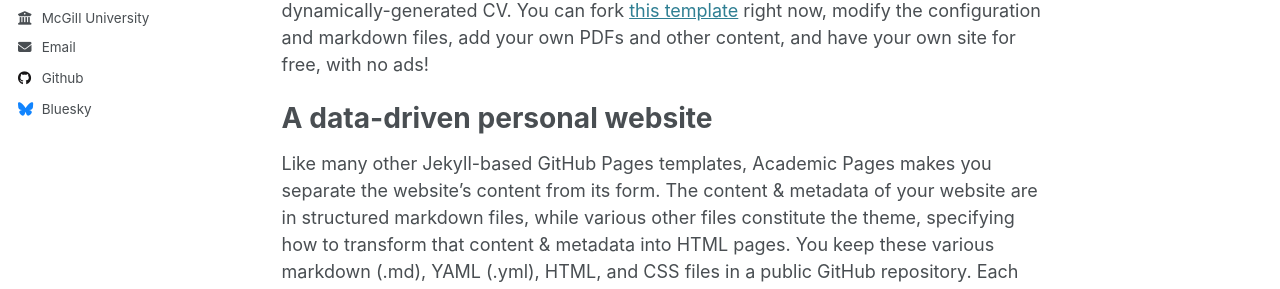
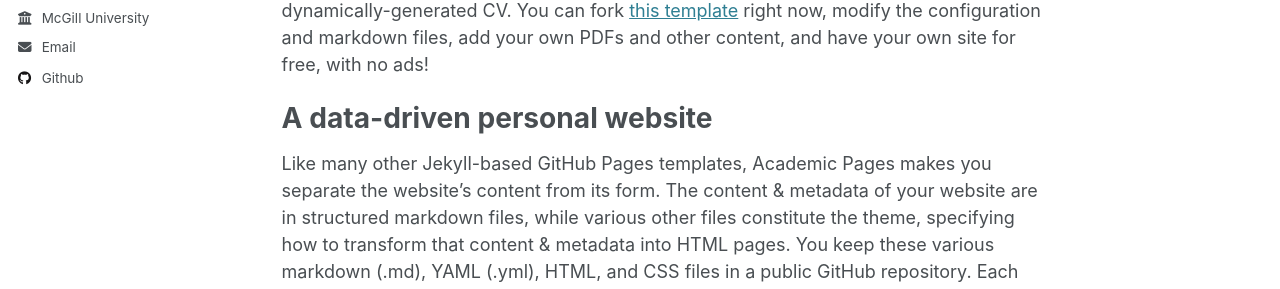
Before and after one commit to Hy-Vu/Hy-Vu.github.io, a Jekyll site: the page built from _pages/about.md, in a window 1280 px wide. Shown: the part 341-630 px from the top of the page. Built offline with Jekyll 4.4.1, drawn with Linux system fonts in a browser that asks for light colours.

Commit message:
Update _config.yml

```diff
--- a/_config.yml
+++ b/_config.yml
@@ -11,7 +11,7 @@
 title                    : "Hy's Profile"
 title_separator          : "-"
 name                     : "Hy Vu"
-description              : &description "---"
+# description              : &description "---"
 url                      : https://hy-vu.github.io # the base hostname & protocol for your site e.g. "https://[your GitHub username].github.io"
 #baseurl                  : "" # the subpath of your site, e.g. "/blog"
 #repository               : "academicpages/academicpages.github.io"
@@ -49,7 +49,7 @@
   stackoverflow    : # User number or user number and name (i.e., use "1" or "1/jeff-atwood")
 
   # Social media
-  bluesky          : "bsky.app" # Replace this with you Bluesky username
+  # bluesky          : "bsky.app" # Replace this with you Bluesky username
   facebook         : # Username
   flickr           : # Username
   foursquare       : # Username
@@ -264,6 +264,7 @@
       author_profile: true
       share: true
       comments: true
+
   # _portfolio
   - scope:
       path: ""
```
